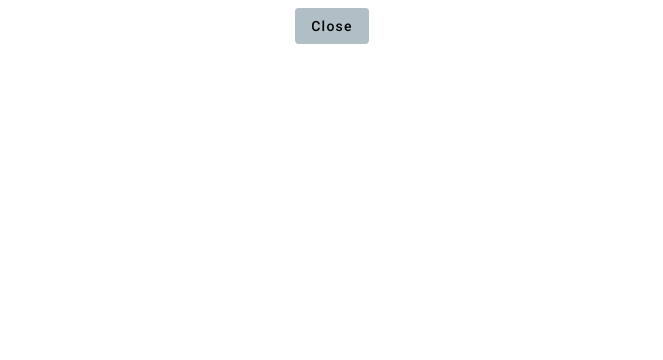
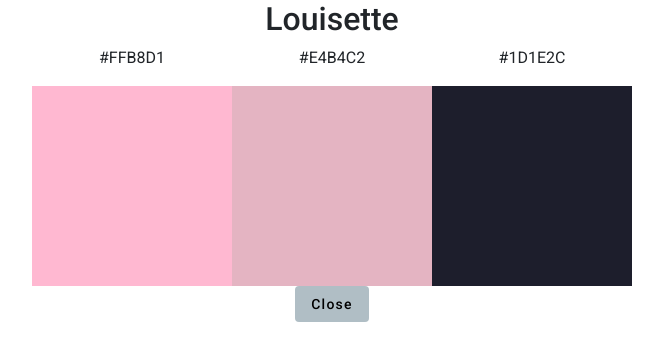
Before and after one commit to NikiDeVisscher/palette-generator, an Angular app: page / in a window 1280 px wide. Shown: the top 360 px of the page, without its empty margins (308-971 px from the left). Built offline with nearby package versions, Linux system fonts and the light colour scheme; data requests are answered from the project's data file.

Commit message:
Improved display-palette

```diff
--- a/src/app/components/display-palette/display-palette.component.ts
+++ b/src/app/components/display-palette/display-palette.component.ts
@@ -5,6 +5,7 @@ import { CommonModule } from '@angular/common';
 import { Colour } from '../../models/colour.model';
 import { HexPipe } from '../../pipes/hex.pipe';
 import { MatButtonModule } from '@angular/material/button';
+import { ActivatedRoute, Params, Router } from '@angular/router';
 
 @Component({
   selector: 'app-display-palette',
@@ -14,13 +15,26 @@ import { MatButtonModule } from '@angular/material/button';
   styleUrl: './display-palette.component.css'
 })
 export class DisplayPaletteComponent implements OnInit{
-  palette: Palette = new Palette;
-  id: number = 0; //change later
+  palette: Palette = new Palette();
 
-  constructor(private paletteService: PaletteService) {}
+  constructor(private paletteService: PaletteService, private route: ActivatedRoute, private router: Router) {}
 
   ngOnInit(): void {
-    this.palette = this.paletteService.getPalette(this.id)!;
+    this.route.params
+    .subscribe((params: Params) => {
+      //this.onLoadPalette(params['id']!);
+      this.onLoadPalette("0");
+    });
+  }
+
+  onLoadPalette(id: string): void {
+    this.paletteService.getPalette(id).subscribe({
+      next: (response: Palette) => {
+        console.log('palette loaded: ', response);
+        this.palette = response;
+      },
+      error: (error) => console.log('error: ', error)
+    });
   }
 
   setColour(colour: Colour): string {
--- a/src/app/models/palette.model.ts
+++ b/src/app/models/palette.model.ts
@@ -2,7 +2,7 @@ import { Colour } from "./colour.model";
 
 export class Palette {
     id?: number;
-    name: string;
+    name?: string;
     colours: Colour[];
 
     constructor(id: number = -1, name: string = "", colours: Colour[] = new Array)
--- a/src/app/services/palette.service.ts
+++ b/src/app/services/palette.service.ts
@@ -15,7 +15,7 @@ export class PaletteService {
     return this.http.get<Palette[]>(url);
   }
 
-  getPalette(id: number): Observable<Palette> {
+  getPalette(id: string): Observable<Palette> {
     const url = 'http://localhost:3000/palettes/' + id;
     return this.http.get<Palette>(url);
   }
```
